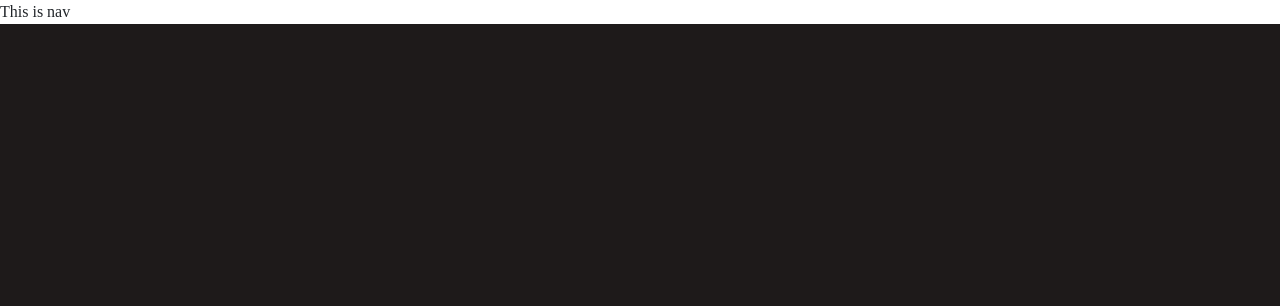
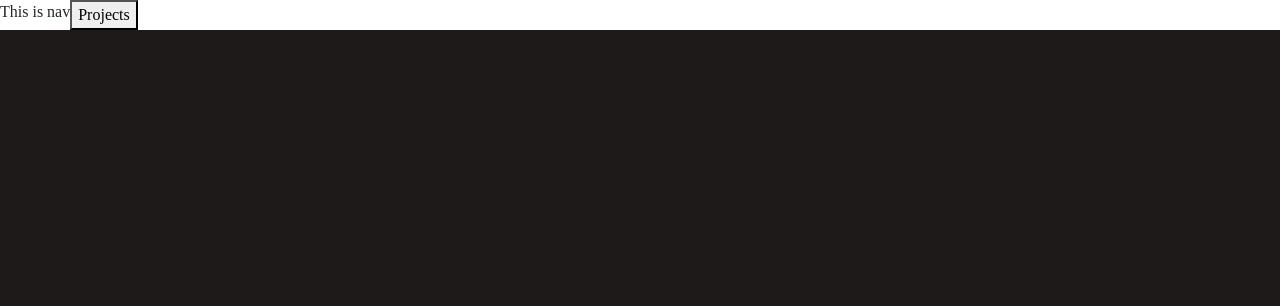
Before and after one commit to J2b2590/NewPortfolio, a plain HTML site: page index.html in a window 1280 px wide. Shown: the top 306 px of the page. Drawn offline with nearby package versions, Linux system fonts and the light colour scheme.

Commit message:
working on a scroll to function

```diff
--- a/index.html
+++ b/index.html
@@ -38,7 +38,10 @@
 
   <body>
     <!-- Nav coming soon -->
-    <div class="nav">This is nav</div>
+    <div class="nav">
+      This is nav
+      <button id="projButton">Projects</button>
+    </div>
     <!--Navbar-->
 
     <!-- <nav class="navbar fixed-top navbar-expand-lg navbar-light bg-light">
--- a/scripts/app.js
+++ b/scripts/app.js
@@ -1,54 +1,22 @@
-console.log("connected")
+console.log("connected");
 
 //Color transistion
-$(window).scroll(function() {
-// 100 = The point you would like to fade the nav in.
+$(window).scroll(function () {
+  // 100 = The point you would like to fade the nav in.
 
-	if ($(window).scrollTop() > 50 ){
-
- 		$('.bg').addClass('show');
-
+  if ($(window).scrollTop() > 50) {
+    $(".bg").addClass("show");
   } else {
-
-    $('.bg').removeClass('show');
-
- 	};
+    $(".bg").removeClass("show");
+  }
 });
 
-
-// $(document).ready(function() {
-//     $(".dropdown-toggle").dropdown();
-// });
-
-
-
-
-// $('#btn-id').click(function(e){
-//     e.stopPropagation()
-// });
-
-// $("document").ready(function(){
-//   $("button").click(function(){
-// 	  if($("button").text() == "✖"){
-// 	  $("button").text("☰");
-// 	}else{
-// 	  $("button").text("✖");
-// 	}
-// 	$("li").toggle("slow");
-//     });
-//   });
-
-
-// $(document).ready(function(){
-// 		    $('a[href^="#"]').on('click',function (e) {
-// 		        e.preventDefault();
-// 		        var target = this.hash;
-// 		        $target = $(target);
-// 		        console.log(this.hash, "haghs")
-// 		        $('html, body').stop().animate({
-// 		            'scrollTop':  $target.offset().top
-// 		        }, 1200, 'swing', function () {
-// 		            window.location.hash = target;
-// 		        });
-// 	    	});
-// 		});
+$("#projButton").click(function () {
+  console.log("CLICKED BUTTON");
+  //   $("html,body").animate(
+  //     {
+  //       scrollTop: $(".projSummary").offset().top,
+  //     },
+  //     "slow"
+  //   );
+});
```
